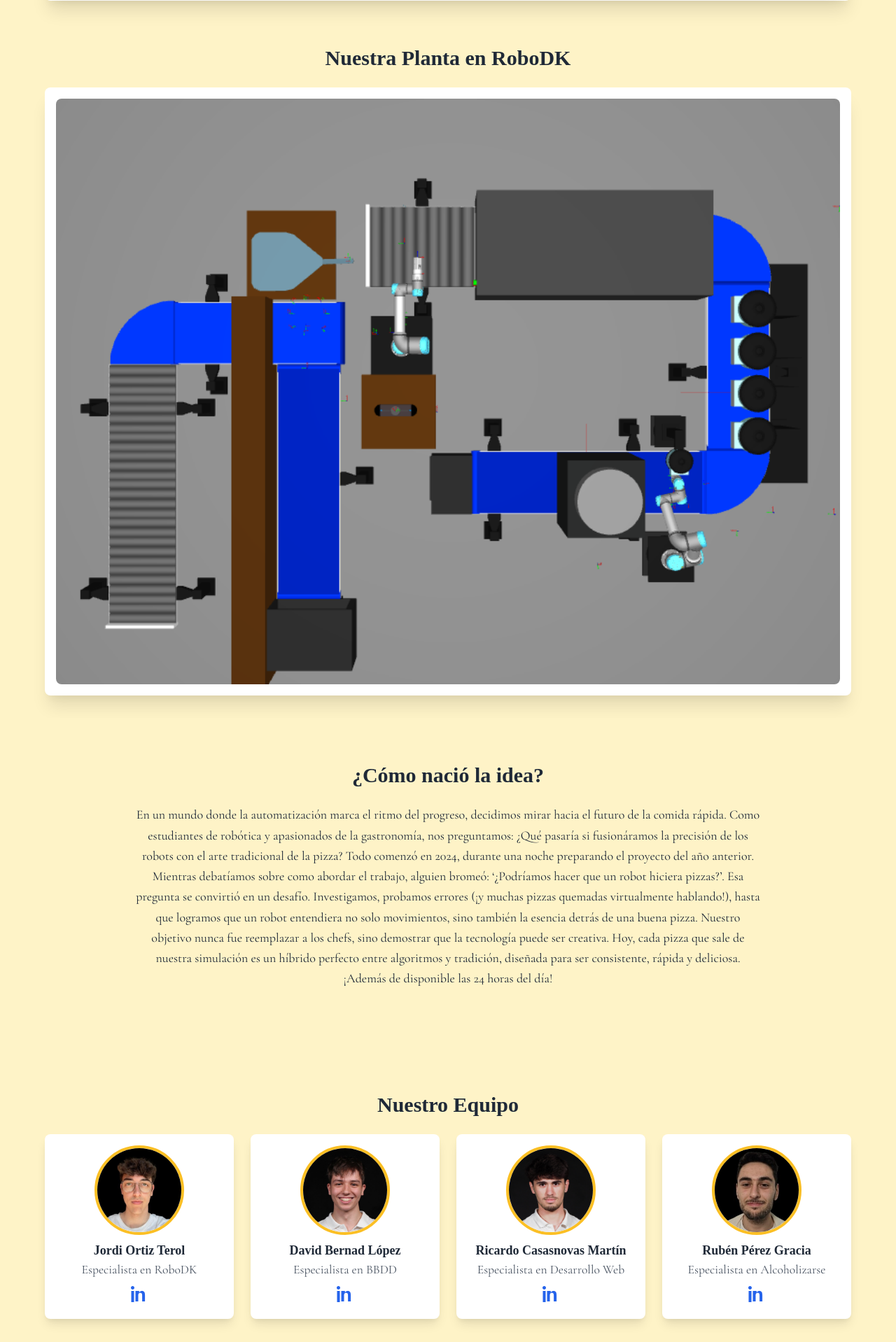
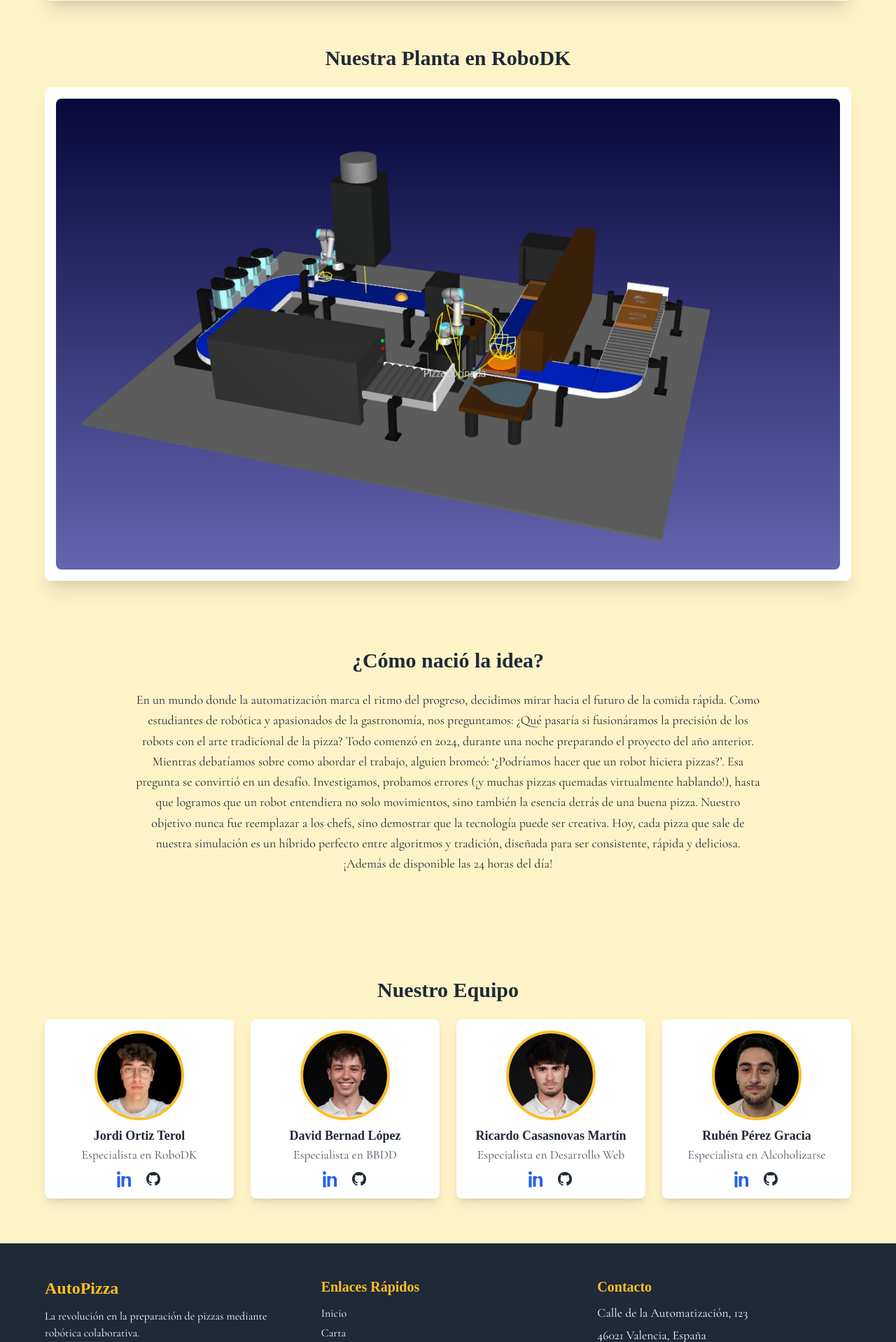
Before and after one commit to Ruben-pergra/Autopizza_web, a Flask app: page / in a window 1280 px wide. Shown: the part 849-2767 px from the top of the page at 70% size. Run offline with Flask 3, Linux system fonts and the light colour scheme; some libraries are stand-ins or nearby versions; some web fonts are replaced.

Commit message:
implementado github personal y cambio foto

```diff
--- a/templates/index.html
+++ b/templates/index.html
@@ -122,7 +122,7 @@
       <div class="max-w-6xl mx-auto">
         <h2 class="text-3xl font-bold text-gray-800 mb-6 text-center">Nuestra Planta en RoboDK</h2>
         <div class="rounded-lg overflow-hidden shadow-xl bg-white p-4">
-          <img src="{{ url_for('static', filename='robodk-planta.jpg') }}" alt="Planta de producción en RoboDK" class="w-full h-auto object-cover rounded-lg">
+          <img src="{{ url_for('static', filename='robodk-planta.jpeg') }}" alt="Planta de producción en RoboDK" class="w-full h-auto object-cover rounded-lg">
         </div>
       </div>
     </section>
@@ -152,11 +152,18 @@
             <img src="{{ url_for('static', filename='miembro1.png') }}" alt="Jordi Ortiz Terol" class="rounded-full h-32 w-32 mx-auto mb-2 object-cover border-4 border-yellow-400">
             <h3 class="text-lg font-semibold text-gray-800">Jordi Ortiz Terol</h3>
             <p class="text-gray-600 mb-2">Especialista en RoboDK</p>
+            <div class="flex justify-center space-x-4">
               <a href="https://www.linkedin.com/in/jorter-561218367/" target="_blank" rel="noopener noreferrer" class="inline-block text-blue-600 hover:text-blue-800 transition-colors">
-              <svg class="w-6 h-6 mx-auto" fill="currentColor" viewBox="0 0 24 24" aria-hidden="true">
+                <svg class="w-6 h-6" fill="currentColor" viewBox="0 0 24 24" aria-hidden="true">
                   <path d="M4.98 3.5C4.98 4.88 3.88 6 2.5 6S0 4.88 0 3.5 1.12 1 2.5 1 4.98 2.12 4.98 3.5zM.5 8h4V24h-4V8zm7.5 0h3.8v2.2h.1c.5-.9 1.7-2.2 3.6-2.2 3.9 0 4.6 2.6 4.6 6v9h-4v-8c0-1.9 0-4.3-2.6-4.3-2.6 0-3 2-3 4.1v8.2h-4V8z"/>
                 </svg>
               </a>
+              <a href="https://github.com/jortter" target="_blank" rel="noopener noreferrer" class="inline-block text-gray-800 hover:text-gray-600 transition-colors">
+                <svg class="w-6 h-6" fill="currentColor" viewBox="0 0 24 24" aria-hidden="true">
+                  <path fill-rule="evenodd" d="M12 2C6.477 2 2 6.484 2 12.017c0 4.425 2.865 8.18 6.839 9.504.5.092.682-.217.682-.483 0-.237-.008-.868-.013-1.703-2.782.605-3.369-1.343-3.369-1.343-.454-1.158-1.11-1.466-1.11-1.466-.908-.62.069-.608.069-.608 1.003.07 1.531 1.032 1.531 1.032.892 1.53 2.341 1.088 2.91.832.092-.647.35-1.088.636-1.338-2.22-.253-4.555-1.113-4.555-4.951 0-1.093.39-1.988 1.029-2.688-.103-.253-.446-1.272.098-2.65 0 0 .84-.27 2.75 1.026A9.564 9.564 0 0112 6.844c.85.004 1.705.115 2.504.337 1.909-1.296 2.747-1.027 2.747-1.027.546 1.379.202 2.398.1 2.651.64.7 1.028 1.595 1.028 2.688 0 3.848-2.339 4.695-4.566 4.943.359.309.678.92.678 1.855 0 1.338-.012 2.419-.012 2.747 0 .268.18.58.688.482A10.019 10.019 0 0022 12.017C22 6.484 17.522 2 12 2z" clip-rule="evenodd"/>
+                </svg>
+              </a>
+            </div>
           </div>
 
           <!-- David -->
@@ -164,11 +171,18 @@
             <img src="{{ url_for('static', filename='miembro2.png') }}" alt="David Bernad López" class="rounded-full h-32 w-32 mx-auto mb-2 object-cover border-4 border-yellow-400">
             <h3 class="text-lg font-semibold text-gray-800">David Bernad López</h3>
             <p class="text-gray-600 mb-2">Especialista en BBDD</p>
+            <div class="flex justify-center space-x-4">
               <a href="https://www.linkedin.com/in/david-bernad-l%C3%B3pez-83392b289/" target="_blank" rel="noopener noreferrer" class="inline-block text-blue-600 hover:text-blue-800 transition-colors">
-              <svg class="w-6 h-6 mx-auto" fill="currentColor" viewBox="0 0 24 24" aria-hidden="true">
+                <svg class="w-6 h-6" fill="currentColor" viewBox="0 0 24 24" aria-hidden="true">
                   <path d="M4.98 3.5C4.98 4.88 3.88 6 2.5 6S0 4.88 0 3.5 1.12 1 2.5 1 4.98 2.12 4.98 3.5zM.5 8h4V24h-4V8zm7.5 0h3.8v2.2h.1c.5-.9 1.7-2.2 3.6-2.2 3.9 0 4.6 2.6 4.6 6v9h-4v-8c0-1.9 0-4.3-2.6-4.3-2.6 0-3 2-3 4.1v8.2h-4V8z"/>
                 </svg>
               </a>
+              <a href="https://github.com/David32UPV" target="_blank" rel="noopener noreferrer" class="inline-block text-gray-800 hover:text-gray-600 transition-colors">
+                <svg class="w-6 h-6" fill="currentColor" viewBox="0 0 24 24" aria-hidden="true">
+                  <path fill-rule="evenodd" d="M12 2C6.477 2 2 6.484 2 12.017c0 4.425 2.865 8.18 6.839 9.504.5.092.682-.217.682-.483 0-.237-.008-.868-.013-1.703-2.782.605-3.369-1.343-3.369-1.343-.454-1.158-1.11-1.466-1.11-1.466-.908-.62.069-.608.069-.608 1.003.07 1.531 1.032 1.531 1.032.892 1.53 2.341 1.088 2.91.832.092-.647.35-1.088.636-1.338-2.22-.253-4.555-1.113-4.555-4.951 0-1.093.39-1.988 1.029-2.688-.103-.253-.446-1.272.098-2.65 0 0 .84-.27 2.75 1.026A9.564 9.564 0 0112 6.844c.85.004 1.705.115 2.504.337 1.909-1.296 2.747-1.027 2.747-1.027.546 1.379.202 2.398.1 2.651.64.7 1.028 1.595 1.028 2.688 0 3.848-2.339 4.695-4.566 4.943.359.309.678.92.678 1.855 0 1.338-.012 2.419-.012 2.747 0 .268.18.58.688.482A10.019 10.019 0 0022 12.017C22 6.484 17.522 2 12 2z" clip-rule="evenodd"/>
+                </svg>
+              </a>
+            </div>
           </div>
 
           <!-- Ricardo -->
@@ -176,11 +190,18 @@
             <img src="{{ url_for('static', filename='miembro3.png') }}" alt="Ricardo Casasnovas Martín" class="rounded-full h-32 w-32 mx-auto mb-2 object-cover border-4 border-yellow-400">
             <h3 class="text-lg font-semibold text-gray-800">Ricardo Casasnovas Martín</h3>
             <p class="text-gray-600 mb-2">Especialista en Desarrollo Web</p>
+            <div class="flex justify-center space-x-4">
               <a href="https://www.linkedin.com/in/ricardocasasnovas23/" target="_blank" rel="noopener noreferrer" class="inline-block text-blue-600 hover:text-blue-800 transition-colors">
-              <svg class="w-6 h-6 mx-auto" fill="currentColor" viewBox="0 0 24 24" aria-hidden="true">
+                <svg class="w-6 h-6" fill="currentColor" viewBox="0 0 24 24" aria-hidden="true">
                   <path d="M4.98 3.5C4.98 4.88 3.88 6 2.5 6S0 4.88 0 3.5 1.12 1 2.5 1 4.98 2.12 4.98 3.5zM.5 8h4V24h-4V8zm7.5 0h3.8v2.2h.1c.5-.9 1.7-2.2 3.6-2.2 3.9 0 4.6 2.6 4.6 6v9h-4v-8c0-1.9 0-4.3-2.6-4.3-2.6 0-3 2-3 4.1v8.2h-4V8z"/>
                 </svg>
               </a>
+              <a href="https://github.com/rcasmar2" target="_blank" rel="noopener noreferrer" class="inline-block text-gray-800 hover:text-gray-600 transition-colors">
+                <svg class="w-6 h-6" fill="currentColor" viewBox="0 0 24 24" aria-hidden="true">
+                  <path fill-rule="evenodd" d="M12 2C6.477 2 2 6.484 2 12.017c0 4.425 2.865 8.18 6.839 9.504.5.092.682-.217.682-.483 0-.237-.008-.868-.013-1.703-2.782.605-3.369-1.343-3.369-1.343-.454-1.158-1.11-1.466-1.11-1.466-.908-.62.069-.608.069-.608 1.003.07 1.531 1.032 1.531 1.032.892 1.53 2.341 1.088 2.91.832.092-.647.35-1.088.636-1.338-2.22-.253-4.555-1.113-4.555-4.951 0-1.093.39-1.988 1.029-2.688-.103-.253-.446-1.272.098-2.65 0 0 .84-.27 2.75 1.026A9.564 9.564 0 0112 6.844c.85.004 1.705.115 2.504.337 1.909-1.296 2.747-1.027 2.747-1.027.546 1.379.202 2.398.1 2.651.64.7 1.028 1.595 1.028 2.688 0 3.848-2.339 4.695-4.566 4.943.359.309.678.92.678 1.855 0 1.338-.012 2.419-.012 2.747 0 .268.18.58.688.482A10.019 10.019 0 0022 12.017C22 6.484 17.522 2 12 2z" clip-rule="evenodd"/>
+                </svg>
+              </a>
+            </div>
           </div>
 
           <!-- Rubén -->
@@ -188,11 +209,18 @@
             <img src="{{ url_for('static', filename='miembro4.png') }}" alt="Rubén Pérez Gracia" class="rounded-full h-32 w-32 mx-auto mb-2 object-cover border-4 border-yellow-400">
             <h3 class="text-lg font-semibold text-gray-800">Rubén Pérez Gracia</h3>
             <p class="text-gray-600 mb-2">Especialista en Alcoholizarse</p>
+            <div class="flex justify-center space-x-4">
               <a href="https://www.linkedin.com/in/rub%C3%A9n-p%C3%A9rez-gracia-149356367/" target="_blank" rel="noopener noreferrer" class="inline-block text-blue-600 hover:text-blue-800 transition-colors">
-              <svg class="w-6 h-6 mx-auto" fill="currentColor" viewBox="0 0 24 24" aria-hidden="true">
+                <svg class="w-6 h-6" fill="currentColor" viewBox="0 0 24 24" aria-hidden="true">
                   <path d="M4.98 3.5C4.98 4.88 3.88 6 2.5 6S0 4.88 0 3.5 1.12 1 2.5 1 4.98 2.12 4.98 3.5zM.5 8h4V24h-4V8zm7.5 0h3.8v2.2h.1c.5-.9 1.7-2.2 3.6-2.2 3.9 0 4.6 2.6 4.6 6v9h-4v-8c0-1.9 0-4.3-2.6-4.3-2.6 0-3 2-3 4.1v8.2h-4V8z"/>
                 </svg>
               </a>
+              <a href="https://github.com/Ruben-pergra" target="_blank" rel="noopener noreferrer" class="inline-block text-gray-800 hover:text-gray-600 transition-colors">
+                <svg class="w-6 h-6" fill="currentColor" viewBox="0 0 24 24" aria-hidden="true">
+                  <path fill-rule="evenodd" d="M12 2C6.477 2 2 6.484 2 12.017c0 4.425 2.865 8.18 6.839 9.504.5.092.682-.217.682-.483 0-.237-.008-.868-.013-1.703-2.782.605-3.369-1.343-3.369-1.343-.454-1.158-1.11-1.466-1.11-1.466-.908-.62.069-.608.069-.608 1.003.07 1.531 1.032 1.531 1.032.892 1.53 2.341 1.088 2.91.832.092-.647.35-1.088.636-1.338-2.22-.253-4.555-1.113-4.555-4.951 0-1.093.39-1.988 1.029-2.688-.103-.253-.446-1.272.098-2.65 0 0 .84-.27 2.75 1.026A9.564 9.564 0 0112 6.844c.85.004 1.705.115 2.504.337 1.909-1.296 2.747-1.027 2.747-1.027.546 1.379.202 2.398.1 2.651.64.7 1.028 1.595 1.028 2.688 0 3.848-2.339 4.695-4.566 4.943.359.309.678.92.678 1.855 0 1.338-.012 2.419-.012 2.747 0 .268.18.58.688.482A10.019 10.019 0 0022 12.017C22 6.484 17.522 2 12 2z" clip-rule="evenodd"/>
+                </svg>
+              </a>
+            </div>
           </div>
         </div>
       </div>
```
Also changed, not shown: static/robodk-planta.jpeg (added), static/robodk-planta.jpg (deleted). Lines whose indentation alone changed are shown as unchanged.
